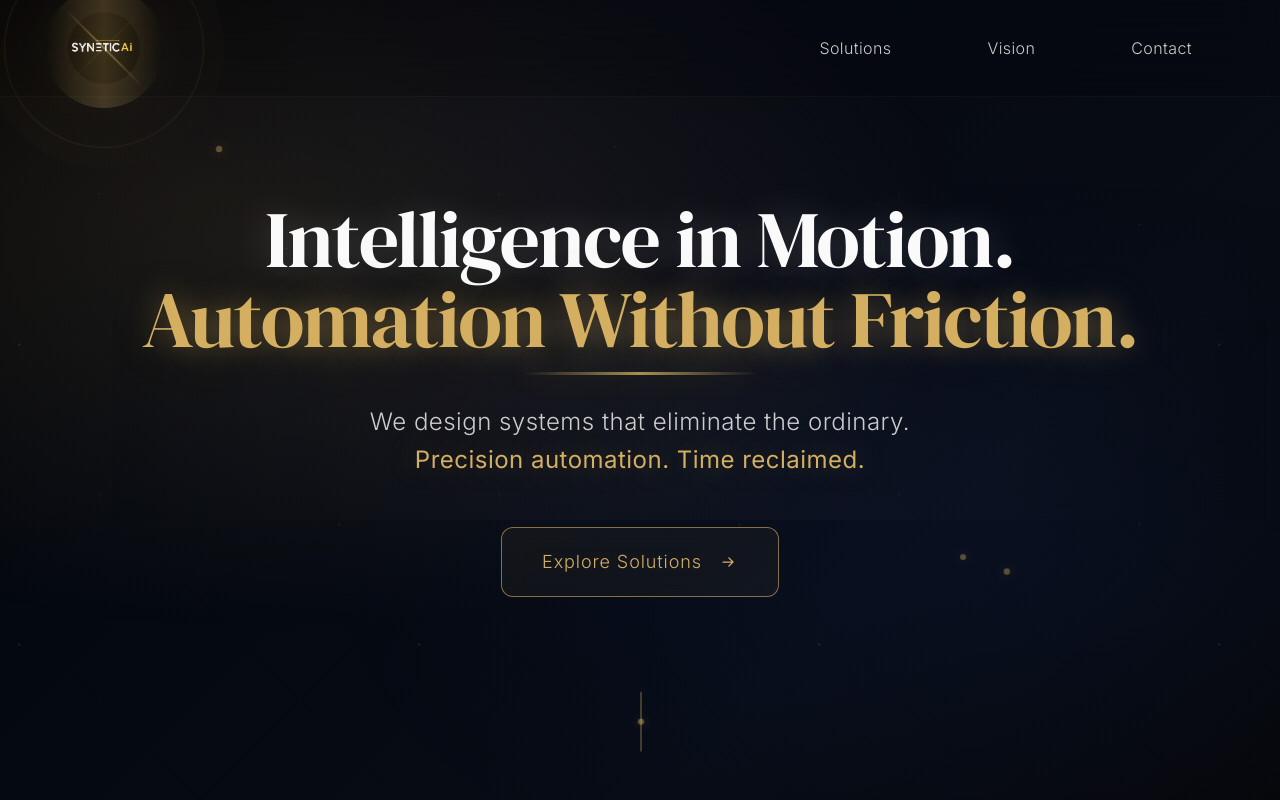
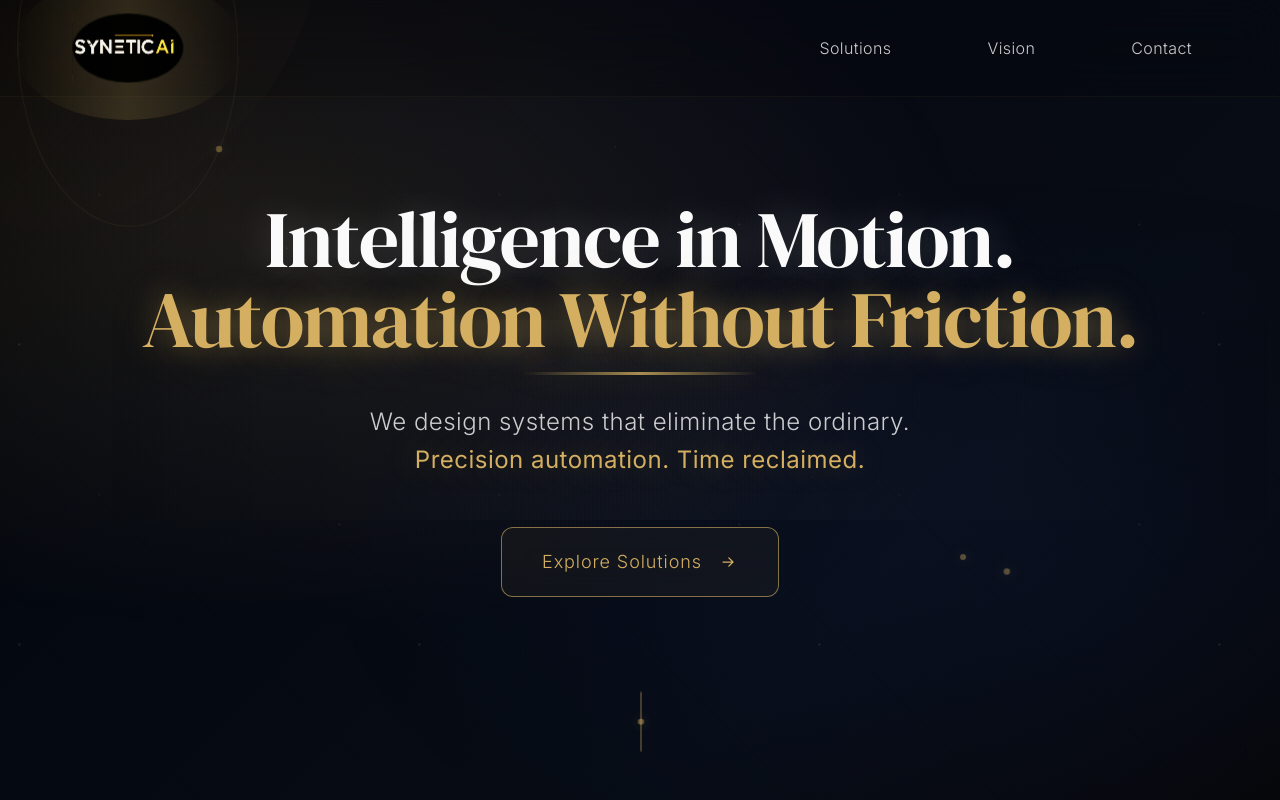
Before and after one commit to keeganfoley/synetic-future-weave, a React (Vite) app: page / in a window 1280 px wide. Shown: the top 800 px of the page. Built offline with nearby package versions, Linux system fonts and the light colour scheme.

Commit message:
Refactor logo, increase size and improve blend
Adjusted logo size, shape, and blending in `src/index.css` and `src/components/Navigation.tsx` to improve visual appearance.

```diff
--- a/src/components/Navigation.tsx
+++ b/src/components/Navigation.tsx
@@ -1,4 +1,3 @@
-
 import { useState, useEffect } from 'react';
 
 const Navigation = () => {
@@ -51,9 +50,6 @@ const Navigation = () => {
                 <div className="logo-shimmer-2025"></div>
                 {/* Orbital ring */}
                 <div className="logo-orbital-ring-2025"></div>
-                {/* Energy beams */}
-                <div className="logo-energy-beam-1"></div>
-                <div className="logo-energy-beam-2"></div>
               </div>
             </div>
 
--- a/src/index.css
+++ b/src/index.css
@@ -81,78 +81,78 @@
   }
 
   .logo-2025 {
-    height: 5rem;
-    width: auto;
-    filter: drop-shadow(0 4px 20px rgba(212, 175, 97, 0.3)) brightness(1.1) contrast(1.2);
+    height: 6rem;
+    width: 8rem;
+    filter: drop-shadow(0 6px 25px rgba(212, 175, 97, 0.4)) brightness(1.15) contrast(1.25) saturate(1.1);
     transition: all 0.5s ease;
     position: relative;
     z-index: 10;
-    mix-blend-mode: screen;
+    mix-blend-mode: luminosity;
     border-radius: 50%;
     object-fit: cover;
     background: transparent;
-    opacity: 0.9;
-    clip-path: circle(45% at 50% 50%);
-    animation: logo-pulse-glow 3s ease-in-out infinite;
+    opacity: 0.95;
+    clip-path: ellipse(42% 35% at 50% 50%);
+    animation: logo-pulse-glow 4s ease-in-out infinite;
   }
 
   .logo-container-2025:hover .logo-2025 {
-    filter: drop-shadow(0 6px 30px rgba(212, 175, 97, 0.6)) brightness(1.3) contrast(1.3);
-    transform: scale(1.05);
+    filter: drop-shadow(0 8px 35px rgba(212, 175, 97, 0.7)) brightness(1.25) contrast(1.35) saturate(1.2);
+    transform: scale(1.08);
     opacity: 1;
-    animation: logo-pulse-glow-intense 2s ease-in-out infinite;
+    animation: logo-pulse-glow-intense 2.5s ease-in-out infinite;
   }
 
   .logo-radiant-pulse-2025 {
     position: absolute;
     top: 50%;
     left: 50%;
-    width: 200%;
+    width: 250%;
     height: 200%;
     transform: translate(-50%, -50%);
-    background: radial-gradient(circle, rgba(212, 175, 97, 0.15) 0%, transparent 70%);
+    background: radial-gradient(ellipse, rgba(212, 175, 97, 0.12) 0%, transparent 70%);
     border-radius: 50%;
     opacity: 0;
     transition: opacity 0.5s ease;
     pointer-events: none;
-    animation: radiant-pulse-continuous 4s ease-in-out infinite;
+    animation: radiant-pulse-continuous 5s ease-in-out infinite;
   }
 
   .logo-container-2025:hover .logo-radiant-pulse-2025 {
     opacity: 1;
-    animation: radiant-pulse-2025 3s ease-in-out infinite;
+    animation: radiant-pulse-2025 3.5s ease-in-out infinite;
   }
 
   .logo-beam-effect-2025 {
     position: absolute;
     top: 50%;
     left: 50%;
-    width: 300%;
-    height: 300%;
+    width: 350%;
+    height: 280%;
     transform: translate(-50%, -50%);
-    background: linear-gradient(45deg, transparent, rgba(212, 175, 97, 0.1), transparent);
+    background: linear-gradient(45deg, transparent, rgba(212, 175, 97, 0.08), transparent);
     border-radius: 50%;
     opacity: 0;
     transition: opacity 0.5s ease;
     pointer-events: none;
-    animation: beam-sweep-continuous 8s linear infinite;
+    animation: beam-sweep-continuous 10s linear infinite;
   }
 
   .logo-container-2025:hover .logo-beam-effect-2025 {
     opacity: 1;
-    animation: beam-sweep-2025 2s ease-in-out infinite;
+    animation: beam-sweep-2025 3s ease-in-out infinite;
   }
 
   .logo-shimmer-2025 {
     position: absolute;
     top: 50%;
     left: 50%;
-    width: 150%;
+    width: 180%;
     height: 150%;
     transform: translate(-50%, -50%);
-    background: linear-gradient(90deg, transparent, rgba(212, 175, 97, 0.3), transparent);
+    background: linear-gradient(90deg, transparent, rgba(212, 175, 97, 0.25), transparent);
     border-radius: 50%;
-    animation: logo-shimmer-ambient 12s ease-in-out infinite;
+    animation: logo-shimmer-ambient 14s ease-in-out infinite;
     pointer-events: none;
   }
 
@@ -160,35 +160,13 @@
     position: absolute;
     top: 50%;
     left: 50%;
-    width: 250%;
-    height: 250%;
+    width: 280%;
+    height: 230%;
     transform: translate(-50%, -50%);
-    border: 1px solid rgba(212, 175, 97, 0.1);
+    border: 1px solid rgba(212, 175, 97, 0.08);
     border-radius: 50%;
-    animation: orbital-rotation 20s linear infinite;
+    animation: orbital-rotation 25s linear infinite;
     pointer-events: none;
-  }
-
-  .logo-energy-beam-1,
-  .logo-energy-beam-2 {
-    position: absolute;
-    top: 50%;
-    left: 50%;
-    width: 2px;
-    height: 120%;
-    background: linear-gradient(180deg, transparent, rgba(212, 175, 97, 0.6), transparent);
-    pointer-events: none;
-    opacity: 0.3;
-  }
-
-  .logo-energy-beam-1 {
-    transform: translate(-50%, -50%) rotate(45deg);
-    animation: energy-beam-1 6s ease-in-out infinite;
-  }
-
-  .logo-energy-beam-2 {
-    transform: translate(-50%, -50%) rotate(-45deg);
-    animation: energy-beam-2 6s ease-in-out infinite 3s;
   }
 }
 
@@ -907,83 +885,45 @@
 
 @keyframes logo-pulse-glow {
   0%, 100% {
-    filter: drop-shadow(0 4px 20px rgba(212, 175, 97, 0.3)) brightness(1.1) contrast(1.2);
+    filter: drop-shadow(0 6px 25px rgba(212, 175, 97, 0.4)) brightness(1.15) contrast(1.25) saturate(1.1);
     transform: scale(1);
   }
   50% {
-    filter: drop-shadow(0 8px 40px rgba(212, 175, 97, 0.5)) brightness(1.2) contrast(1.3);
-    transform: scale(1.02);
+    filter: drop-shadow(0 10px 45px rgba(212, 175, 97, 0.6)) brightness(1.25) contrast(1.35) saturate(1.2);
+    transform: scale(1.03);
   }
 }
 
 @keyframes logo-pulse-glow-intense {
   0%, 100% {
-    filter: drop-shadow(0 6px 30px rgba(212, 175, 97, 0.6)) brightness(1.3) contrast(1.3);
-    transform: scale(1.05);
+    filter: drop-shadow(0 8px 35px rgba(212, 175, 97, 0.7)) brightness(1.25) contrast(1.35) saturate(1.2);
+    transform: scale(1.08);
   }
   50% {
-    filter: drop-shadow(0 12px 60px rgba(212, 175, 97, 0.8)) brightness(1.4) contrast(1.4);
-    transform: scale(1.08);
+    filter: drop-shadow(0 15px 70px rgba(212, 175, 97, 0.9)) brightness(1.35) contrast(1.45) saturate(1.3);
+    transform: scale(1.12);
   }
 }
 
 @keyframes radiant-pulse-continuous {
   0%, 100% {
-    opacity: 0.1;
+    opacity: 0.08;
     transform: translate(-50%, -50%) scale(1);
   }
   50% {
-    opacity: 0.3;
-    transform: translate(-50%, -50%) scale(1.1);
+    opacity: 0.25;
+    transform: translate(-50%, -50%) scale(1.15);
   }
 }
 
 @keyframes beam-sweep-continuous {
   0%, 100% {
     transform: translate(-50%, -50%) rotate(0deg);
-    opacity: 0.1;
+    opacity: 0.08;
   }
   50% {
     transform: translate(-50%, -50%) rotate(180deg);
-    opacity: 0.3;
-  }
-}
-
-@keyframes energy-beam-1 {
-  0%, 100% {
-    opacity: 0.1;
-    transform: translate(-50%, -50%) rotate(45deg) scaleY(1);
-  }
-  25% {
-    opacity: 0.6;
-    transform: translate(-50%, -50%) rotate(45deg) scaleY(1.2);
-  }
-  50% {
-    opacity: 0.3;
-    transform: translate(-50%, -50%) rotate(45deg) scaleY(0.8);
-  }
-  75% {
-    opacity: 0.8;
-    transform: translate(-50%, -50%) rotate(45deg) scaleY(1.1);
-  }
-}
-
-@keyframes energy-beam-2 {
-  0%, 100% {
-    opacity: 0.1;
-    transform: translate(-50%, -50%) rotate(-45deg) scaleY(1);
-  }
-  25% {
-    opacity: 0.3;
-    transform: translate(-50%, -50%) rotate(-45deg) scaleY(0.8);
-  }
-  50% {
-    opacity: 0.8;
-    transform: translate(-50%, -50%) rotate(-45deg) scaleY(1.1);
-  }
-  75% {
-    opacity: 0.6;
-    transform: translate(-50%, -50%) rotate(-45deg) scaleY(1.2);
+    opacity: 0.25;
   }
 }
 
@@ -993,7 +933,7 @@
     opacity: 0.15;
   }
   50% {
-    transform: translate(-50%, -50%) scale(1.2);
+    transform: translate(-50%, -50%) scale(1.25);
     opacity: 0.4;
   }
 }
@@ -1010,8 +950,8 @@
 }
 
 @keyframes logo-shimmer-ambient {
-  0%, 100% { opacity: 0.3; }
-  50% { opacity: 0.8; }
+  0%, 100% { opacity: 0.25; }
+  50% { opacity: 0.7; }
 }
 
 @keyframes orbital-rotation {
```
